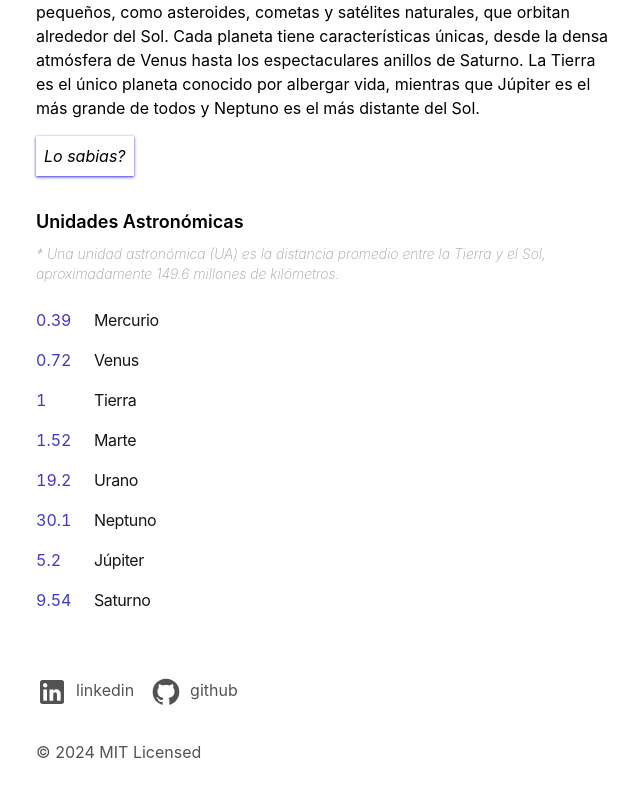
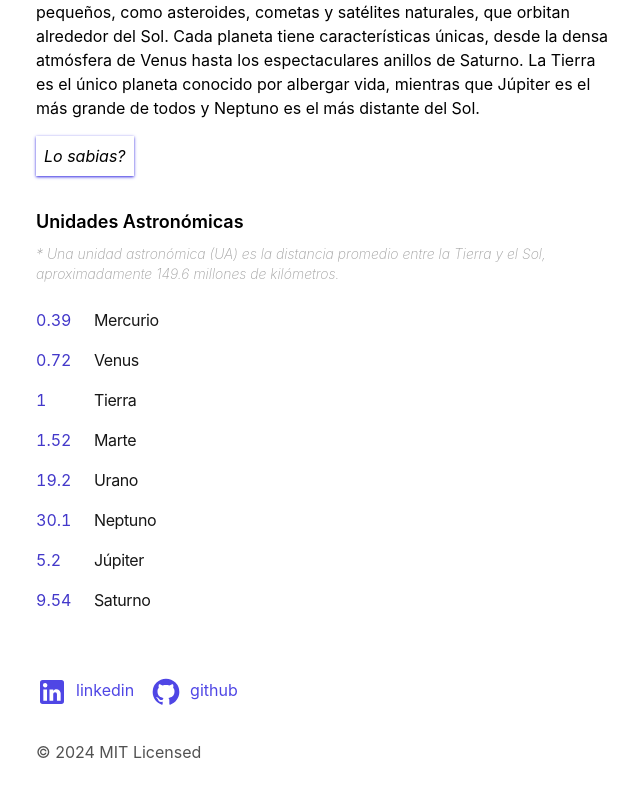
Before and after one commit to andresfernandez89/sistema-solar-mdx, a Next.js app: page / in a window 1280 px wide. Shown: the part 260-1056 px from the top of the page, without its empty margins (316-956 px from the left). Built offline with nearby package versions, Linux system fonts and the light colour scheme.

Commit message:
color on footer link

```diff
--- a/app/components/footer.tsx
+++ b/app/components/footer.tsx
@@ -25,24 +25,24 @@ export default function Footer() {
 			<ul className="font-sm mt-8 flex flex-col space-x-0 space-y-2 text-neutral-600 md:flex-row md:space-x-4 md:space-y-0 dark:text-neutral-300">
 				<li>
 					<a
-						className="flex items-center transition-all hover:text-neutral-800 dark:hover:text-neutral-100"
+						className="flex items-center transition-all hover:text-neutral-800 dark:hover:text-neutral-100 text-[#4f46e5]"
 						rel="noopener noreferrer"
 						target="_blank"
 						href="https://www.linkedin.com/in/andresfernandez89/"
 					>
 						<LinkedinIcon />
-						<p className="ml-2 h-7">linkedin</p>
+						<p className="ml-2 h-7 text-[#4f46e5]">linkedin</p>
 					</a>
 				</li>
 				<li>
 					<a
-						className="flex items-center transition-all hover:text-neutral-800 dark:hover:text-neutral-100"
+						className="flex items-center transition-all hover:text-neutral-800 dark:hover:text-neutral-100 text-[#4f46e5]"
 						rel="noopener noreferrer"
 						target="_blank"
 						href="https://github.com/andresfernandez89"
 					>
 						<GithubIcon />
-						<p className="ml-2 h-7">github</p>
+						<p className="ml-2 h-7 text-[#4f46e5]">github</p>
 					</a>
 				</li>
 			</ul>
```
